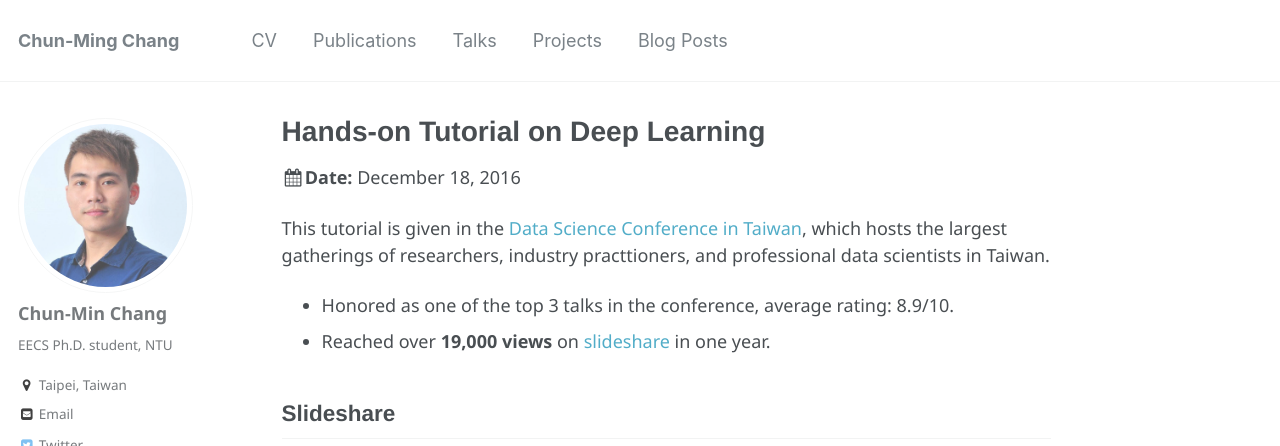
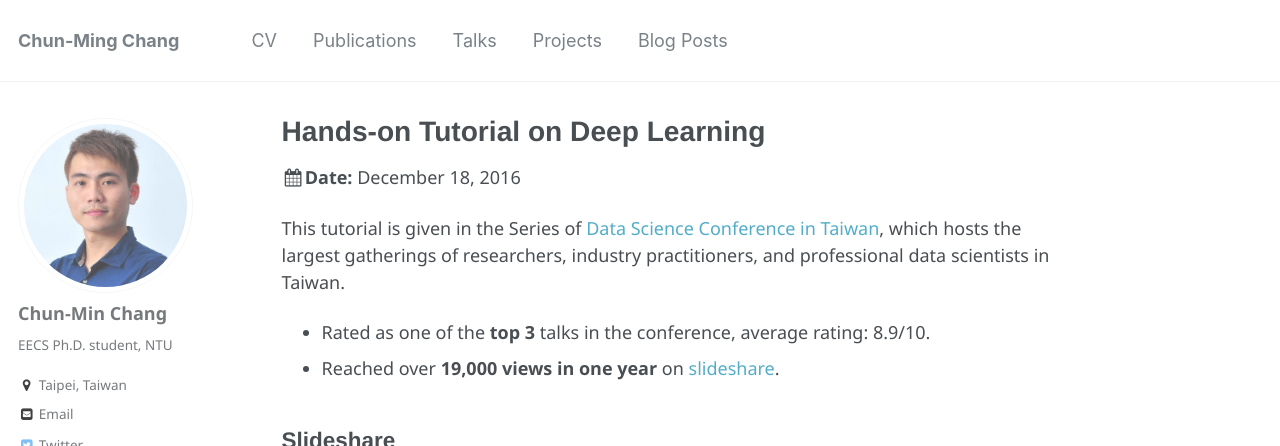
Before and after one commit to NothingHard/NothingHard.github.io, a Jekyll site: the page built from _talks/2016-12-18-talk.md, in a window 1280 px wide and 900 px high, cut to the strip 0-446 px from the top of the window. Built offline with Jekyll 4.4.1, drawn with Linux system fonts in a browser that asks for light colours.

Commit message:
hands-on-dl talks

```diff
--- a/_talks/2016-12-18-talk.md
+++ b/_talks/2016-12-18-talk.md
@@ -8,9 +8,9 @@ date: 2016-12-18
 location: "Taipei, Taiwan"
 ---
 
-This tutorial is given in the [Data Science Conference in Taiwan](http://datasci.tw/?conf=DS), which hosts the largest gatherings of researchers, industry practtioners, and professional data scientists in Taiwan.
-- Honored as one of the top 3 talks in the conference, average rating: 8.9/10.
-- Reached over **19,000 views** on [slideshare](https://www.slideshare.net/tw_dsconf/ss-70083878) in one year.
+This tutorial is given in the Series of [Data Science Conference in Taiwan](http://datasci.tw/?conf=DS), which hosts the largest gatherings of researchers, industry practitioners, and professional data scientists in Taiwan.
+- Rated as one of the **top 3** talks in the conference, average rating: 8.9/10.
+- Reached over **19,000 views in one year** on [slideshare](https://www.slideshare.net/tw_dsconf/ss-70083878).
 
 ## Slideshare
 <iframe src="//www.slideshare.net/slideshow/embed_code/key/kVndiTuzmPEHaR" width="595" height="485" frameborder="0" marginwidth="0" marginheight="0" scrolling="no" style="border:1px solid #CCC; border-width:1px; margin-bottom:5px; max-width: 100%;" allowfullscreen> </iframe> <div style="margin-bottom:5px"> <strong> <a href="//www.slideshare.net/tw_dsconf/ss-70083878" title="[系列活動] 手把手的深度學習實務" target="_blank">[Series] Hands-on Tutorial of Deep Learning</a> </strong> from <strong><a href="https://www.slideshare.net/tw_dsconf" target="_blank">Data Science Conference in Taiwan</a></strong> </div>
```
